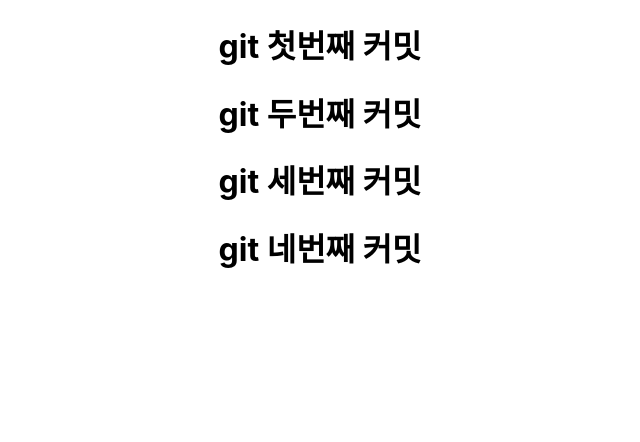
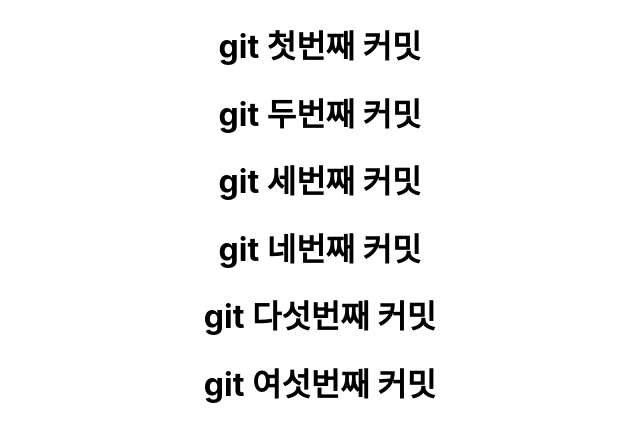
Before and after one commit to 2025-SMHRD-KDT-BigData-30/gitTestBooklog, a React (Create React App) app in the folder git01/: page / in a window 1280 px wide. Shown: the top 442 px of the page, without its empty margins (320-960 px from the left). Built offline with nearby package versions, Linux system fonts and the light colour scheme.

Commit message:
여섯번째 커밋

```diff
--- a/git01/src/App.js
+++ b/git01/src/App.js
@@ -8,6 +8,8 @@ function App() {
       <h1>git 두번째 커밋</h1>
       <h1>git 세번째 커밋</h1>
       <h1>git 네번째 커밋</h1>
+      <h1>git 다섯번째 커밋</h1>
+      <h1>git 여섯번째 커밋</h1>
     </div>
   );
 }
```
